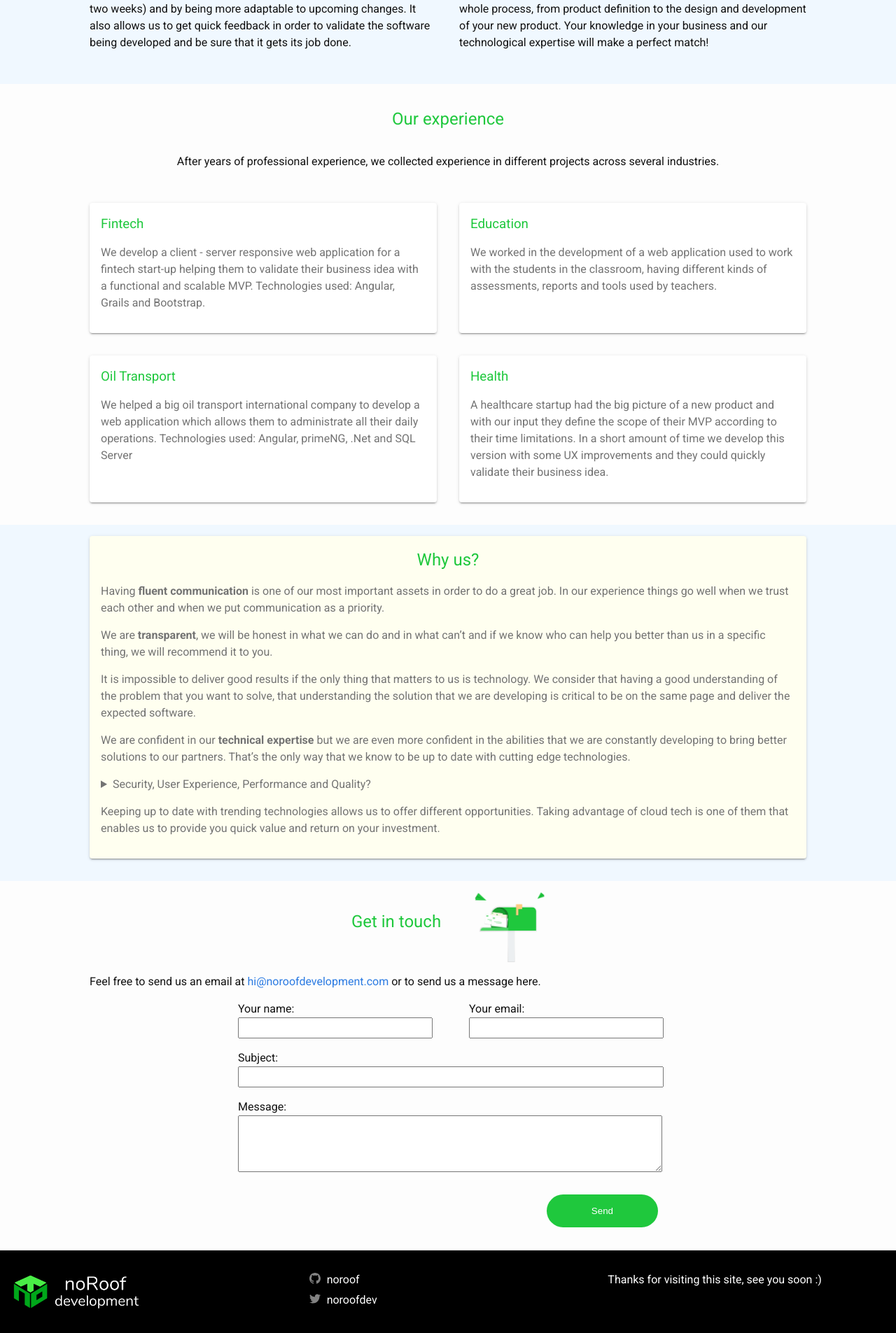
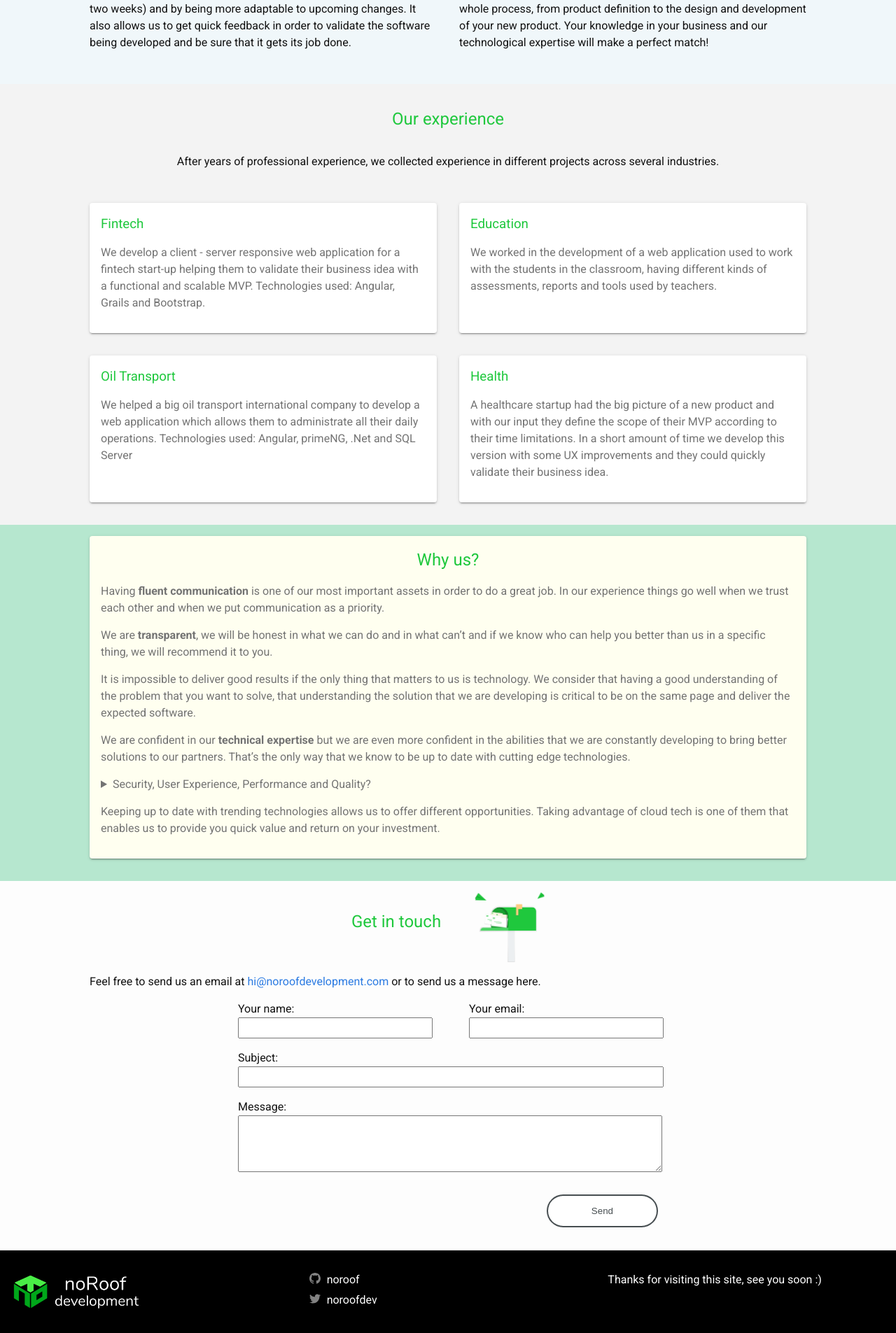
Before and after one commit to noRoof/noroof.github.io, a Jekyll site: the page built from index.html, in a window 1280 px wide. Shown: the part 2307-4212 px from the top of the page at 70% size. Built offline with Jekyll 4.4.1, drawn with Linux system fonts in a browser that asks for light colours.

Commit message:
general styles improved

```diff
--- a/_sass/noroof/_base.scss
+++ b/_sass/noroof/_base.scss
@@ -128,8 +128,8 @@
   }
 
   &:hover {
-    color: $text-color;
-    text-decoration: underline;
+    color: $primary-green;
+    text-decoration: none;
   }
 
   .social-media-list &:hover {
--- a/_sass/noroof/_layout.scss
+++ b/_sass/noroof/_layout.scss
@@ -72,8 +72,12 @@
 
   &.fixed-nav {
     position: fixed;
-    background-color: #e0eafc;
     /* fallback for old browsers */
+    background: #e0eafc;
+    /* Chrome 10-25, Safari 5.1-6 */
+    background: -webkit-linear-gradient(to right, #e0eafc, #cfdef3);
+    /* W3C, IE 10+/ Edge, Firefox 16+, Chrome 26+, Opera 12+, Safari 7+ */
+    background: linear-gradient(to right, #e0eafc, #cfdef3);
     border-bottom: 1px solid $grey-color-light;
     width: calc(100% - 2rem);
     z-index: 1;
@@ -122,7 +126,7 @@
   }
 
   &#process {
-    background-color: aliceblue;
+    background-color: #F0F7FA;
 
     h3 {
       text-align: center;
@@ -136,7 +140,7 @@
   }
 
   &#why-us {
-    background-color: aliceblue;
+    background-color: #B6E7CF;
 
     article.card {
       background-color: ivory;
@@ -177,10 +181,10 @@
 
   &#past-experience {
     display: grid;
-    margin-top: 1rem;
+    padding-top: 2rem;
     grid-column-gap: 2rem;
     grid-row-gap: 1rem;
-    background-color: F3F3F3;
+    background-color: #F3F3F3;
 
     h2 {
       grid-row-start: 1;
@@ -199,13 +203,13 @@
     }
 
     article.card {
-      background-color: FFFFFF;
+      background-color: #FFFFFF;
     }
   }
 
   &#services {
-    margin-top: 1rem;
-    background-color: F3F3F3;
+    padding-top: 2rem;
+    background-color: #F3F3F3;
 
     h2 {
       grid-column: 1 / span 2;
@@ -316,25 +320,18 @@
     margin-top: 1rem;
 
     .contact-btn {
-      background-color: $primary-green;
+      background-color: white;
       padding: 1rem 4rem;
-      border-radius: 25px;
-      color: white;
+      border-radius: 61px;
+      box-shadow: inset 0 0 0 2px #474E51;
+      transition: 300ms box-shadow cubic-bezier(0.4, 0, 0.6, 1), 300ms background-color cubic-bezier(0.4, 0, 0.6, 1), 300ms color cubic-bezier(0.4, 0, 0.6, 1);;
+      color: #474E51;
       border: 0;
       cursor: pointer;
 
-      &:visited {
-        transition: all 0.2s;
-      }
-
       &:hover {
-        transform: translateY(-3px);
-        box-shadow: 0 10px 20px rgba(0, 0, 0, 0.2);
-      }
-
-      &:active {
-        transform: translateY(-1px);
-        box-shadow: 0 5px 10px rgba(0, 0, 0, 0.2);
+        box-shadow: inset 0 0 0 4px $primary-green;
+        color: $primary-green;
       }
     }
   }
@@ -373,6 +370,11 @@
     // Gaps between nav items, but not on the last one
     &:not(:last-child) {
       margin-right: 20px;
+    }
+
+    &:hover {
+      color: $primary-green;
+      text-decoration: none;
     }
   }
 
```
